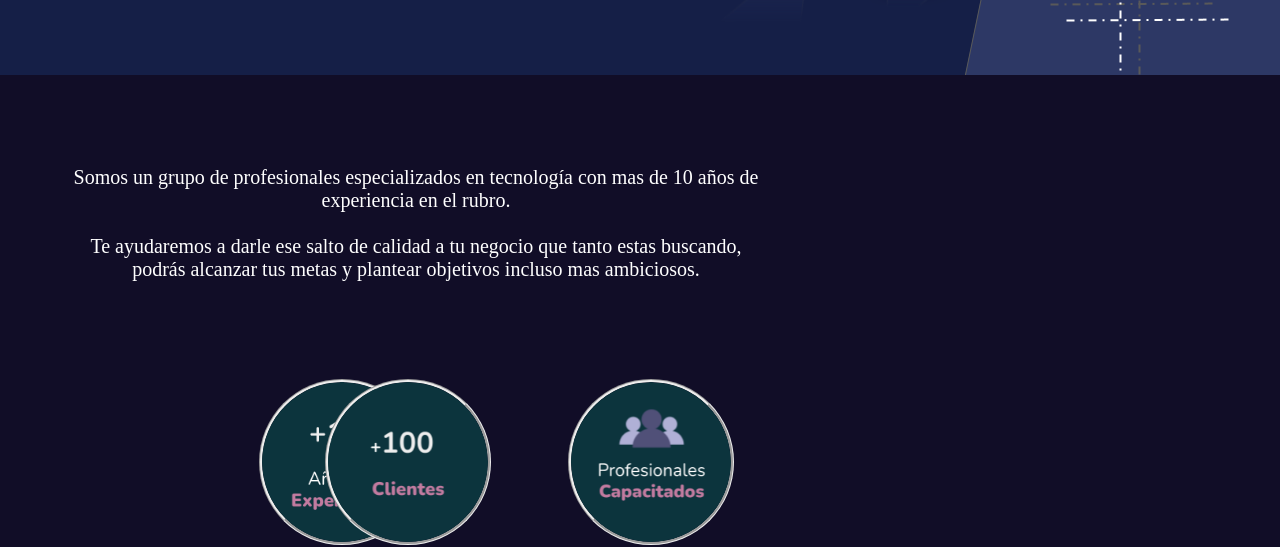
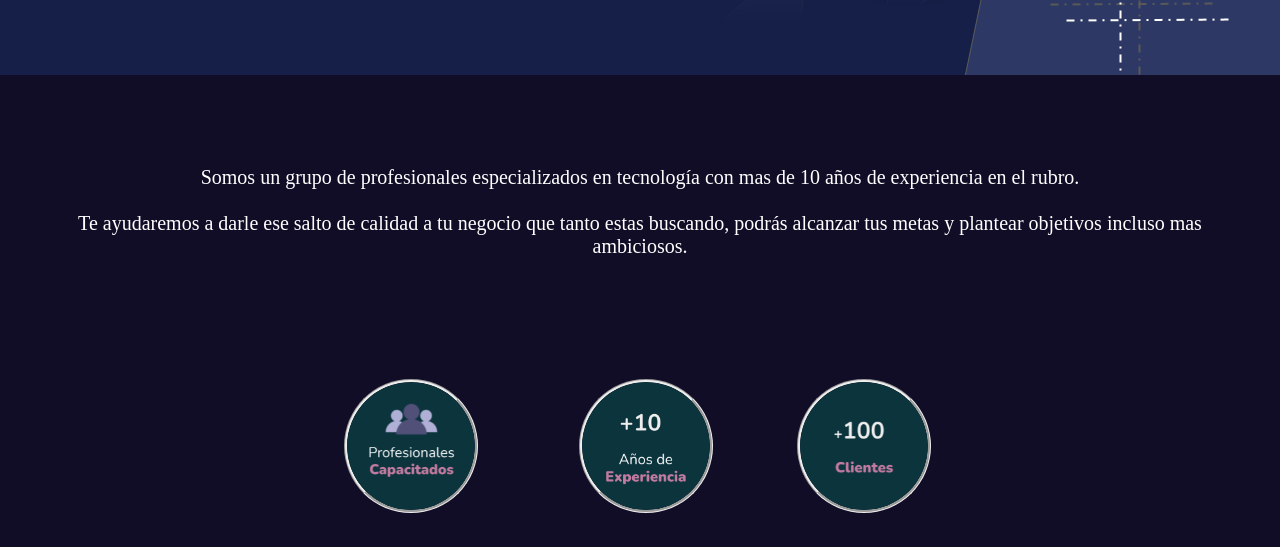
Before and after one commit to Marci4no/coderhouse-ZTech, a plain HTML site: page pages/nosotros.html in a window 1280 px wide. Shown: the part 254-801 px from the top of the page. Drawn offline with nearby package versions, Linux system fonts and the light colour scheme.

Commit message:
Ajuste resolucion Nosotros 800, 1920 y 360

```diff
--- a/css/style.css
+++ b/css/style.css
@@ -205,6 +205,7 @@
         font-size: 16px;
         bottom: 6rem;
         text-align: center;
+        margin: 1rem;
     }
     .main_divContenedor {
         position: relative;
@@ -628,8 +629,7 @@
     }
     .main_div1Nosotros {
         color: #ffffff;
-        width: 50rem;
-        text-align:center;
+        width: 100%;
         height: 20rem;
         position: relative;
         font-size: 18px;
@@ -639,32 +639,30 @@
         border:groove;
         border-radius: 10rem;
         position: relative;
-        width: 10rem;
-        top: 14rem;
-        right: 5rem;
+        width: 8rem;
+        left: 9rem;
     }
     .img_clientes {
         border:groove;
         border-radius: 10rem;
         position: relative;
-        width: 10rem;
+        width: 8rem;
+        left: 14rem;
         top: 14rem;
-        left: 0.5rem;
     }
     .img_profesionales {
         border:groove;
         border-radius: 10rem;
         position: relative;
-        width: 10rem;
+        width: 8rem;
+        right: 23rem;
         top: 14rem;
-        left: 5rem;
     }
     .p_Nosotros {
         position: relative;
         font-size: 20px;
         bottom: 10rem;
-        padding: 0rem 3rem;
-        left: 1rem;
+        margin: 2rem;
 
     }
     .main_divContenedor {
@@ -690,14 +688,13 @@
         color: #ffffff;
         font-family: 'Nunito', sans-serif;
         font-size: 22px;
-        padding: 2rem 2rem;
+
         background-color: midnightblue;
     }
     .main_div4Nosotros h3 {
         color: #ffffff;
         font-family: 'Nunito', sans-serif;
         font-size: 22px;
-        padding: 2rem 2rem;
         position: relative;
         top: 6rem;
         background-color: midnightblue;
@@ -711,7 +708,7 @@
         bottom: 5rem;
         height: 7rem;
         width: 44rem;
-        padding: 0rem 4rem;
+        left: 2rem;
     }
     .p_div4Nosotros {
         color: #ffffff;
@@ -722,7 +719,7 @@
         bottom: 5rem;
         height: 5rem;
         width: 44rem;
-        padding: 0rem 4rem;
+        left: 2rem;
     }
 
     /*Style Contactanos 800 */
@@ -1014,6 +1011,7 @@
         width: 12rem;
         top: 1rem;
         margin-bottom: 9rem;
+        left: 4rem;
 
     }
     .p_Nosotros {
```
Also changed, not shown: pages/nosotros.html (+3 -3 lines).
